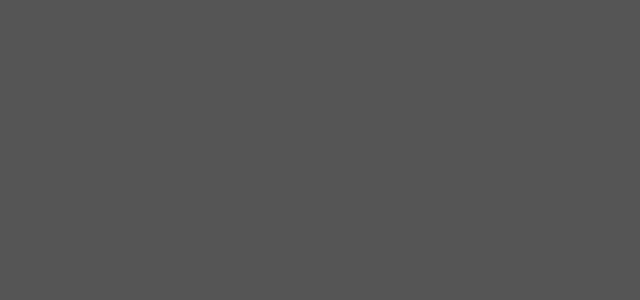
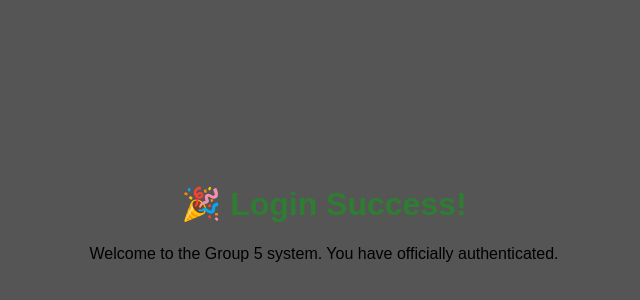
Before and after one commit to Theophilus-Nueva/LoginFormsProjectGroup5, a React (Vite) app: page /success in a window 1280 px wide. Before the commit this address had no page. Shown: the part 218-518 px from the top of the page, without its empty margins (316-956 px from the left). Built offline with nearby package versions, Linux system fonts and the light colour scheme.

Commit message:
added login feature (beta)

```diff
--- a/src/App.jsx
+++ b/src/App.jsx
@@ -5,6 +5,8 @@ import './App.css';
 
 import Login from './routes/Login';
 import Signup from './routes/Signup';
+import Success from './routes/Success';
+import OtpVerification from './routes/OtpVerification';
 
 function App() {
   return (
@@ -16,6 +18,12 @@ function App() {
 
           {/* Route for the Signup page */}
           <Route path="/signup" element={<Signup />} />
+
+          {/* Your new Success teleport destination */}
+          <Route path="/success" element={<Success />} />
+
+          {/* The MFA verification screen we will build next */}
+          <Route path="/otp" element={<OtpVerification />} />
         </Routes>
       </div>
     </Router>
--- a/src/routes/Login.jsx
+++ b/src/routes/Login.jsx
@@ -1,5 +1,6 @@
 import React, { useState } from 'react';
-import { loginUser } from '../services/authService'; // Import your new service
+import { useNavigate } from 'react-router-dom'; // 1. Import useNavigate
+import { loginUser } from '../services/authService';
 
 const Login = () => {
   const [email, setEmail] = useState('');
@@ -8,19 +9,22 @@ const Login = () => {
   const [message, setMessage] = useState('');
   const [isError, setIsError] = useState(false);
 
+  // 2. Initialize the navigator
+  const navigate = useNavigate();
+
   const handleLogin = async (e) => {
     e.preventDefault();
     setIsLoading(true);
     setMessage('');
+    setIsError(false);
 
     try {
-      // Use the service here!
       const data = await loginUser(email, password);
 
       if (data.status === "mfa_required") {
-        setIsError(false);
-        setMessage("Login success! (MFA flow will be added here later)");
-        console.log("User ID for next step:", data.user_id);
+        // 3. THE REDIRECT!
+        // If login is successful, immediately send them to the success page.
+        navigate('/success');
       }
 
     } catch (error) {
@@ -43,9 +47,9 @@ const Login = () => {
         <div style={{
           padding: '10px',
           marginBottom: '15px',
-          backgroundColor: isError ? '#ffebee' : '#e8f5e9',
-          color: isError ? '#c62828' : '#2e7d32',
-          border: `1px solid ${isError ? '#ef9a9a' : '#a5d6a7'}`,
+          backgroundColor: '#ffebee',
+          color: '#c62828',
+          border: '1px solid #ef9a9a',
           borderRadius: '4px'
         }}>
           {message}
--- /dev/null
+++ b/src/routes/Success.jsx
@@ -0,0 +1,12 @@
+import React from 'react';
+
+const Success = () => {
+  return (
+    <div style={{ textAlign: 'center', marginTop: '100px', fontFamily: 'sans-serif' }}>
+      <h1 style={{ color: '#2e7d32' }}>🎉 Login Success!</h1>
+      <p>Welcome to the Group 5 system. You have officially authenticated.</p>
+    </div>
+  );
+};
+
+export default Success;
```
